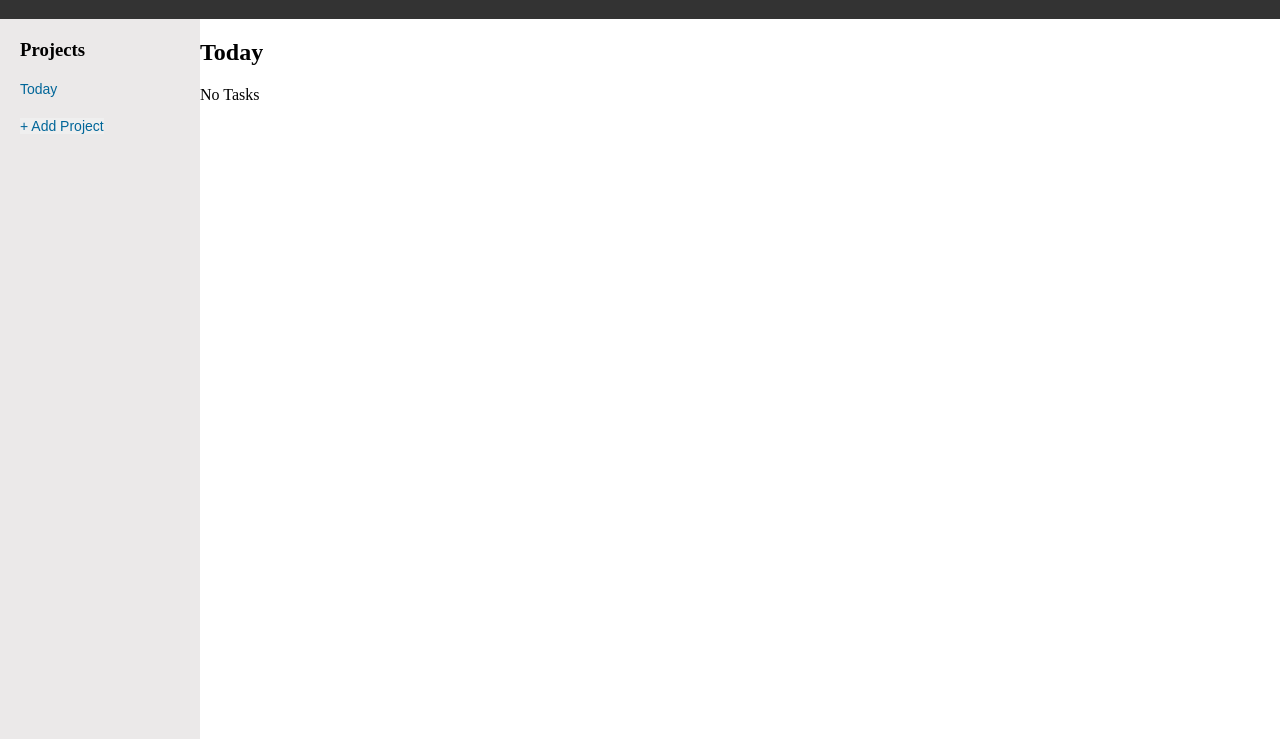
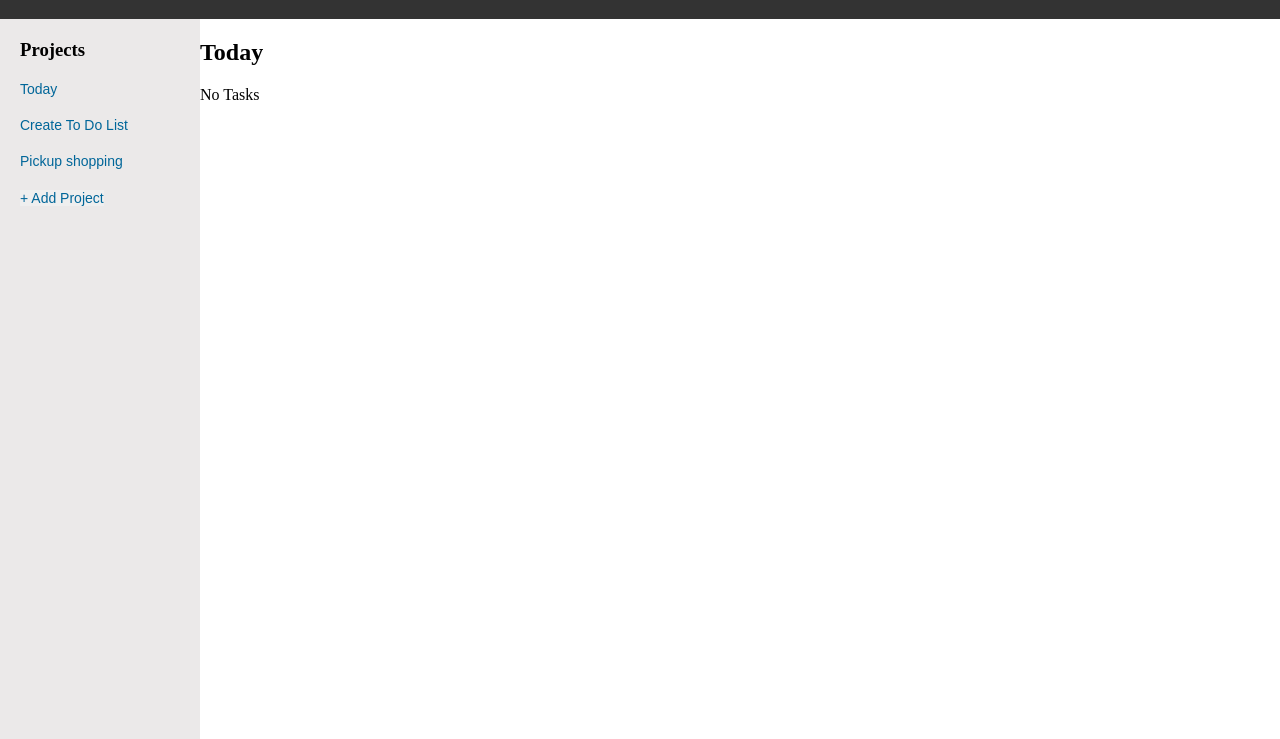
Before and after one commit to kieranlewis/todos, a website built with webpack: page dist/index.html in a window 1280 px wide. Shown: the part 61-800 px from the top of the page. Built offline with nearby package versions, Linux system fonts and the light colour scheme.

Commit message:
clicking on sidebar project now displays the correct project

```diff
--- a/src/UI.js
+++ b/src/UI.js
@@ -22,6 +22,22 @@
     }
 }
 
+export const displayProjectList = (projectList) => {
+    const projectListDiv = document.querySelector('.project-list');
+
+    for(let i = 0; i < projectList.length; i++) {
+        const link = document.createElement('a');
+        link.innerText = projectList[i].title;
+        link.href = '';
+        link.classList.add('project-link');
+        link.addEventListener('click', (e) => {
+            e.preventDefault();
+            displayProject(projectList[i]);
+        });
+        projectListDiv.appendChild(link);
+    }
+}
+
 // event listeners
 addProjectButton.addEventListener('click', openForm);
 span.addEventListener('click', closeForm);
--- a/src/index.js
+++ b/src/index.js
@@ -5,7 +5,8 @@
  //Dummy Project
 const today = Project('Today');
 const project1 = Project('Create To Do List');
-const projectList = [today, project1];
-console.log(projectList);
+const project2 = Project('Pickup shopping')
+const projectList = [today, project1, project2];
 
 UI.displayProject(today);
+UI.displayProjectList(projectList);
```
Also changed, not shown: dist/index.html.
